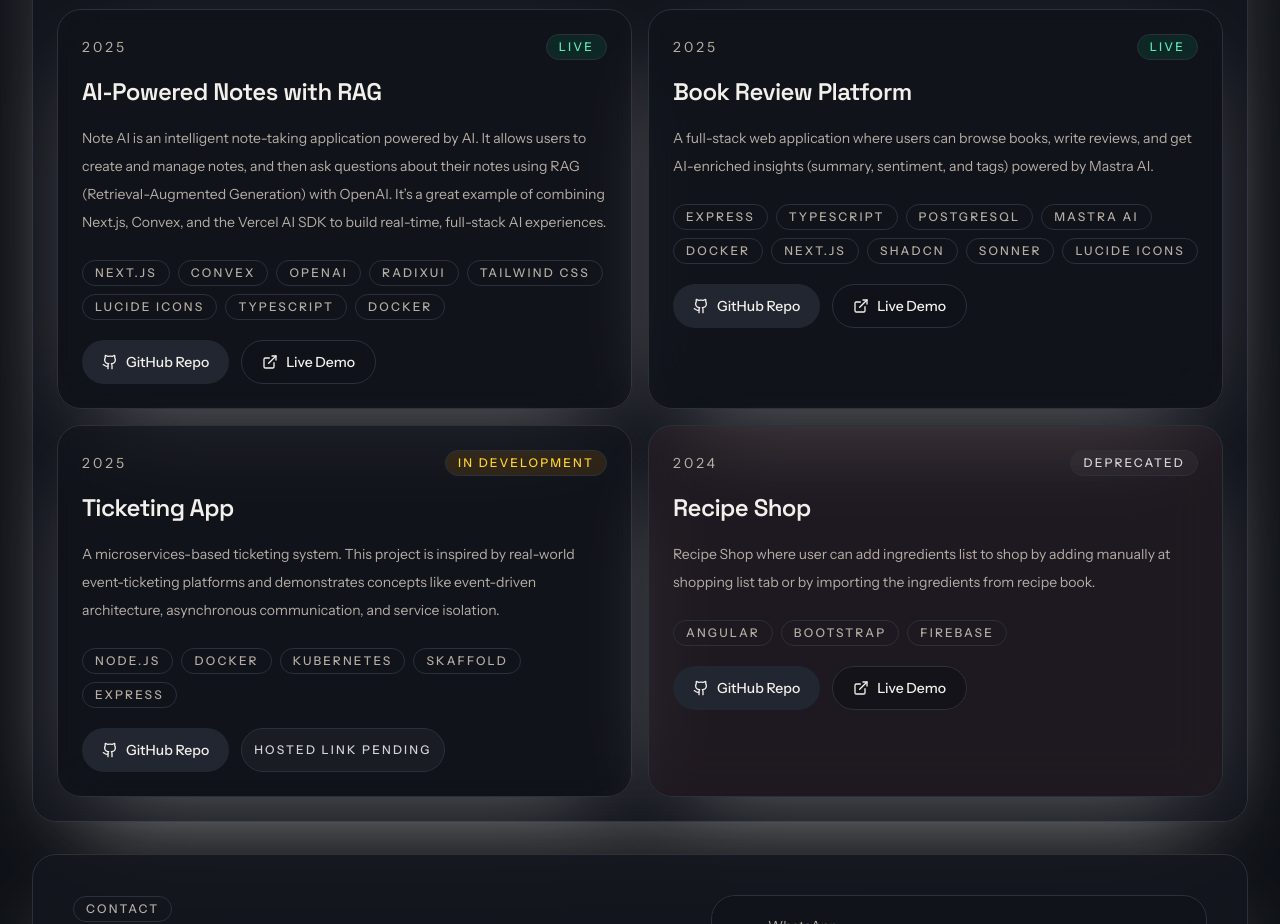
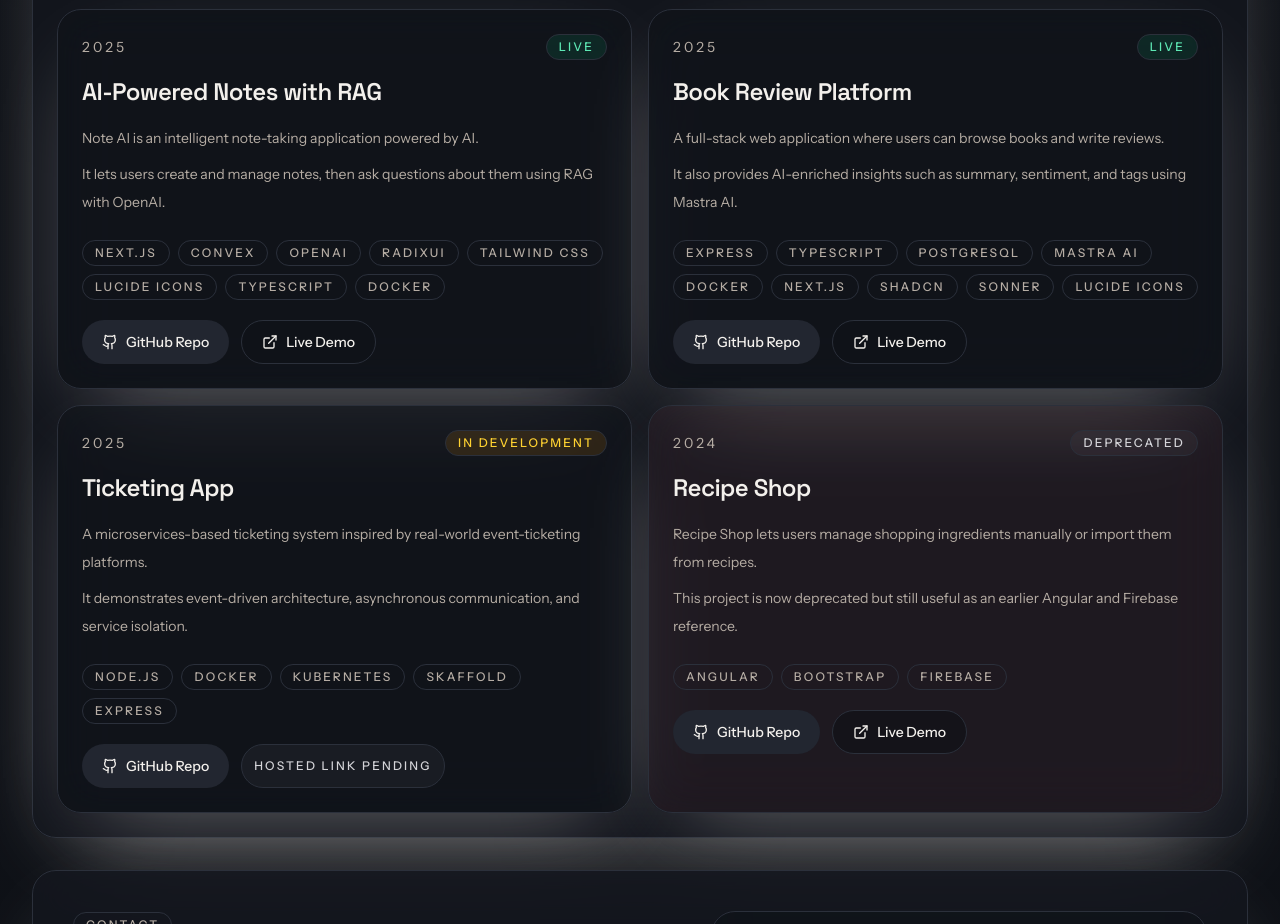
Before and after one commit to ainmutaqorrobin/portfolio, a Next.js app: page / in a window 1280 px wide. Shown: the part 2460-3384 px from the top of the page. Built offline with nearby package versions, Linux system fonts and the light colour scheme.

Commit message:
refactor: update project summaries to be arrays and adjust related components and tests

```diff
--- a/package.json
+++ b/package.json
@@ -5,6 +5,8 @@
     "scripts": {
         "dev": "next dev",
         "build": "next build",
+        "format": "prettier . --write",
+        "format:check": "prettier . --check",
         "fmt": "prettier . --write",
         "fmt:check": "prettier . --check",
         "start": "next start",
--- a/src/components/sections/projects-section.tsx
+++ b/src/components/sections/projects-section.tsx
@@ -71,9 +71,16 @@ export function ProjectsSection({ projects }: { projects: Project[] }) {
                                     <CardTitle className="text-2xl">
                                         {project.name}
                                     </CardTitle>
-                                    <CardDescription className="text-sm leading-7">
-                                        {project.summary}
-                                    </CardDescription>
+                                    <div className="space-y-2">
+                                        {project.summary.map((paragraph) => (
+                                            <CardDescription
+                                                className="text-sm leading-7"
+                                                key={paragraph}
+                                            >
+                                                {paragraph}
+                                            </CardDescription>
+                                        ))}
+                                    </div>
                                 </CardHeader>
                                 <CardContent className="grid gap-5">
                                     <div className="flex flex-wrap gap-2">
--- a/src/data/projects.json
+++ b/src/data/projects.json
@@ -15,7 +15,10 @@
         "status": "live",
         "githubRepo": "https://github.com/ainmutaqorrobin/AI-notes",
         "hostedLink": "https://ai-notes-vert.vercel.app/",
-        "summary": "Note AI is an intelligent note-taking application powered by AI. It allows users to create and manage notes, and then ask questions about their notes using RAG (Retrieval-Augmented Generation) with OpenAI. It’s a great example of combining Next.js, Convex, and the Vercel AI SDK to build real-time, full-stack AI experiences."
+        "summary": [
+            "Note AI is an intelligent note-taking application powered by AI.",
+            "It lets users create and manage notes, then ask questions about them using RAG with OpenAI."
+        ]
     },
     {
         "name": "Book Review Platform",
@@ -34,7 +37,10 @@
         "status": "live",
         "githubRepo": "https://github.com/ainmutaqorrobin/book-review-platform",
         "hostedLink": "https://book-review.syura.my/",
-        "summary": "A full-stack web application where users can browse books, write reviews, and get AI-enriched insights (summary, sentiment, and tags) powered by Mastra AI."
+        "summary": [
+            "A full-stack web application where users can browse books and write reviews.",
+            "It also provides AI-enriched insights such as summary, sentiment, and tags using Mastra AI."
+        ]
     },
     {
         "name": "Ticketing App",
@@ -43,7 +49,10 @@
         "status": "development",
         "githubRepo": "https://github.com/ainmutaqorrobin/TicketingApp",
         "hostedLink": "",
-        "summary": "A microservices-based ticketing system. This project is inspired by real-world event-ticketing platforms and demonstrates concepts like event-driven architecture, asynchronous communication, and service isolation."
+        "summary": [
+            "A microservices-based ticketing system inspired by real-world event-ticketing platforms.",
+            "It demonstrates event-driven architecture, asynchronous communication, and service isolation."
+        ]
     },
     {
         "name": "Recipe Shop",
@@ -52,6 +61,9 @@
         "status": "deprecated",
         "githubRepo": "https://github.com/ainmutaqorrobin/RecipeShop",
         "hostedLink": "https://ng-project-18616.web.app",
-        "summary": "Recipe Shop where user can add ingredients list to shop by adding manually at shopping list tab or by importing the ingredients from recipe book."
+        "summary": [
+            "Recipe Shop lets users manage shopping ingredients manually or import them from recipes.",
+            "This project is now deprecated but still useful as an earlier Angular and Firebase reference."
+        ]
     }
 ]
--- a/src/lib/content.ts
+++ b/src/lib/content.ts
@@ -10,7 +10,7 @@ export type Project = {
     status: ProjectStatus
     githubRepo: string
     hostedLink: string
-    summary: string
+    summary: string[]
 }
 
 export type WorkExperience = {
```
Also changed, not shown: next-env.d.ts, 1 other file (tests, documents, lock files or other folders).
